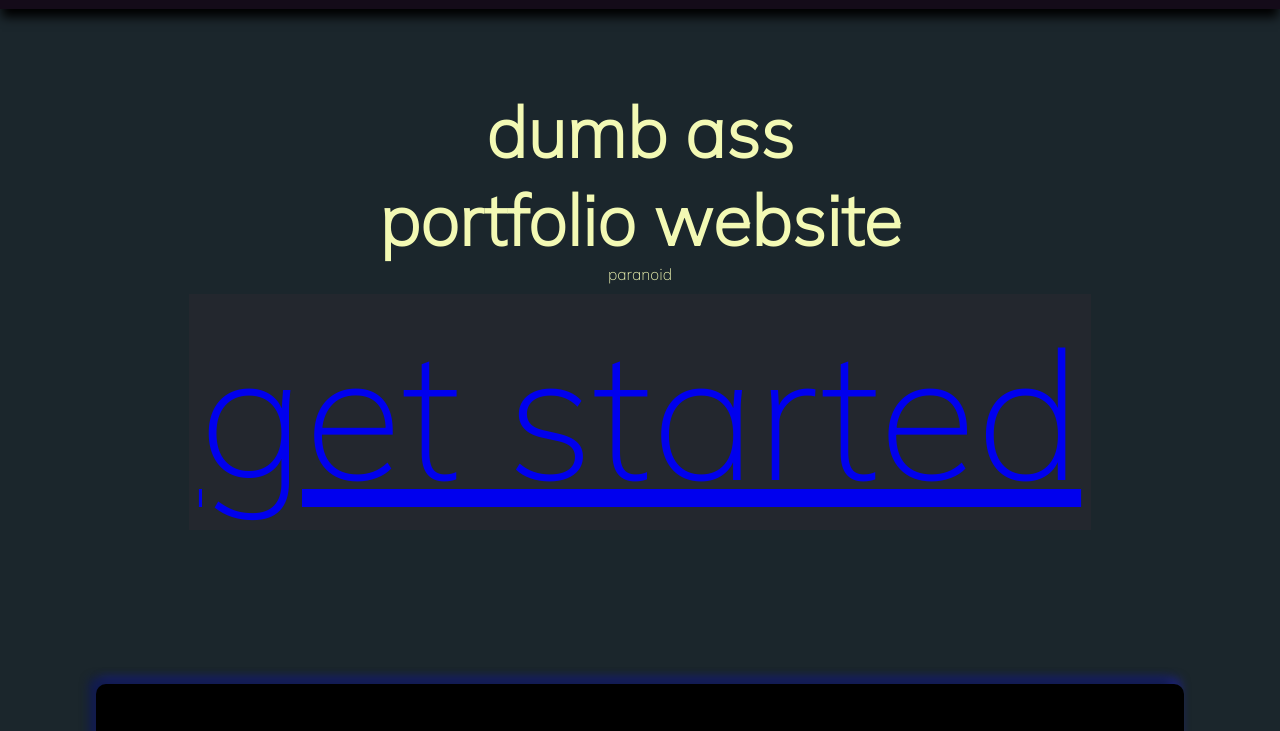
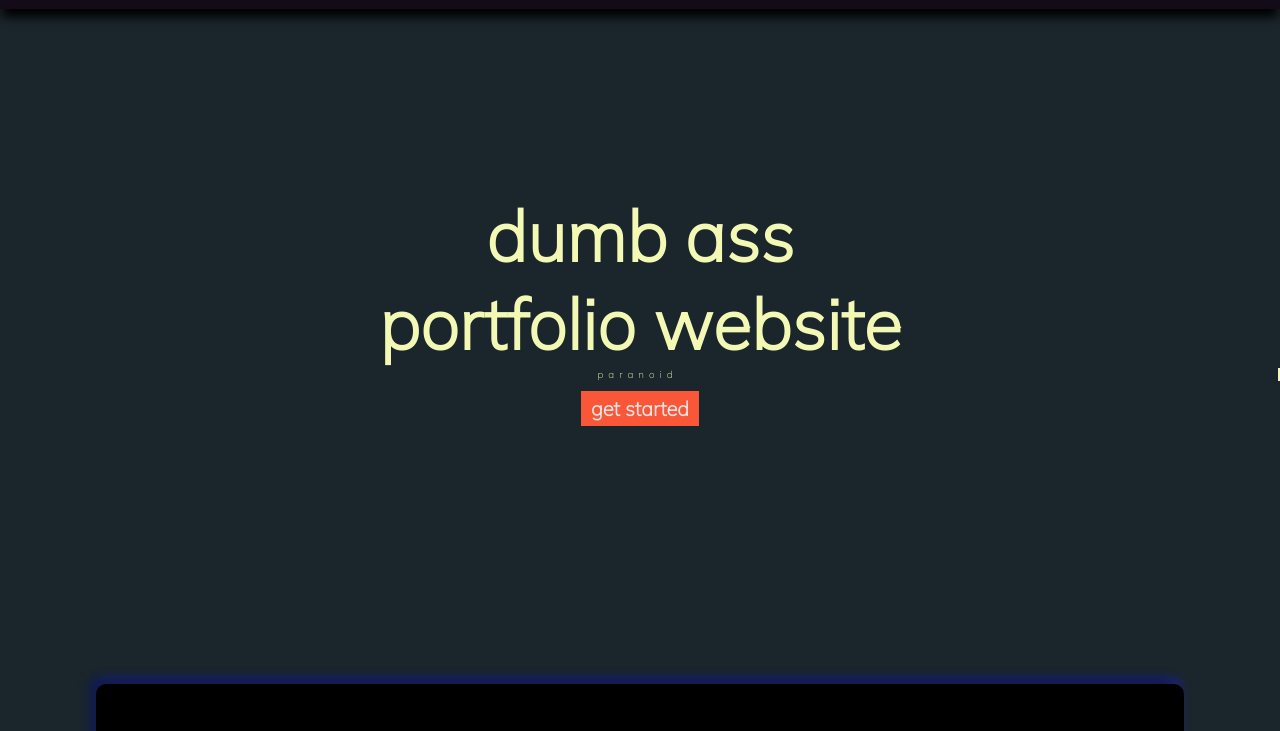
Before and after one commit to bluebanana21/web-lama, a plain HTML site: page index.html in a window 1280 px wide. Shown: the part 56-787 px from the top of the page. Drawn offline with nearby package versions, Linux system fonts and the light colour scheme.

Commit message:
changed the read more button(unfinished) and changed the skill cards(unfinished)

```diff
--- a/index.html
+++ b/index.html
@@ -43,11 +43,11 @@
         <div class="main-hero">
             <h1 class="animate__animated animate__backInLeft">dumb ass </h1>
             <h1 class="animate__animated animate__backInRight">portfolio website </h1>
-            <p class="animate__animated animate__flash">paranoid</p>
+            <p  class="text">paranoid</p>
             <div class="button-start" >
                 <button class="read-more" style="border: none;">
-                    <a href="#about">
-                        get started
+                    <a style="text-decoration: none;"href="#about"  >
+                        <p style="color: rgb(229,229,229);"> <b>get started</b></p>
                     </a>
                 </button>
             </div>
--- a/style.css
+++ b/style.css
@@ -111,8 +111,29 @@ nav {
     font-size: 70px;
 }
 
+.text{
+    font-size: 10px;
+    letter-spacing: 5px;
+    font-family: 'Mulish';
+    border-right: 5px solid;
+    width: 100%;
+    white-space: nowrap;
+    overflow: hidden;
+    animation:
+            typing 2s steps(8),
+            cursor .4s step-end infinite alternate;
+}
+
+@keyframes cursor{
+    50% { border-color: transparent}
+}
+
+@keyframes typing{
+    from{width: 0%}
+}
+
 .button-start {
-    background-color: rgb(35, 39, 46);
+    background-color: rgb(249, 87, 56);
     padding: 0px;
     border: none;
     outline: none;
@@ -121,7 +142,8 @@ nav {
 
 .read-more{
     padding: 10px auto;
-    font-size:180px ;
+    font-size: 20px ;
+
 }
 
 .about {
```
